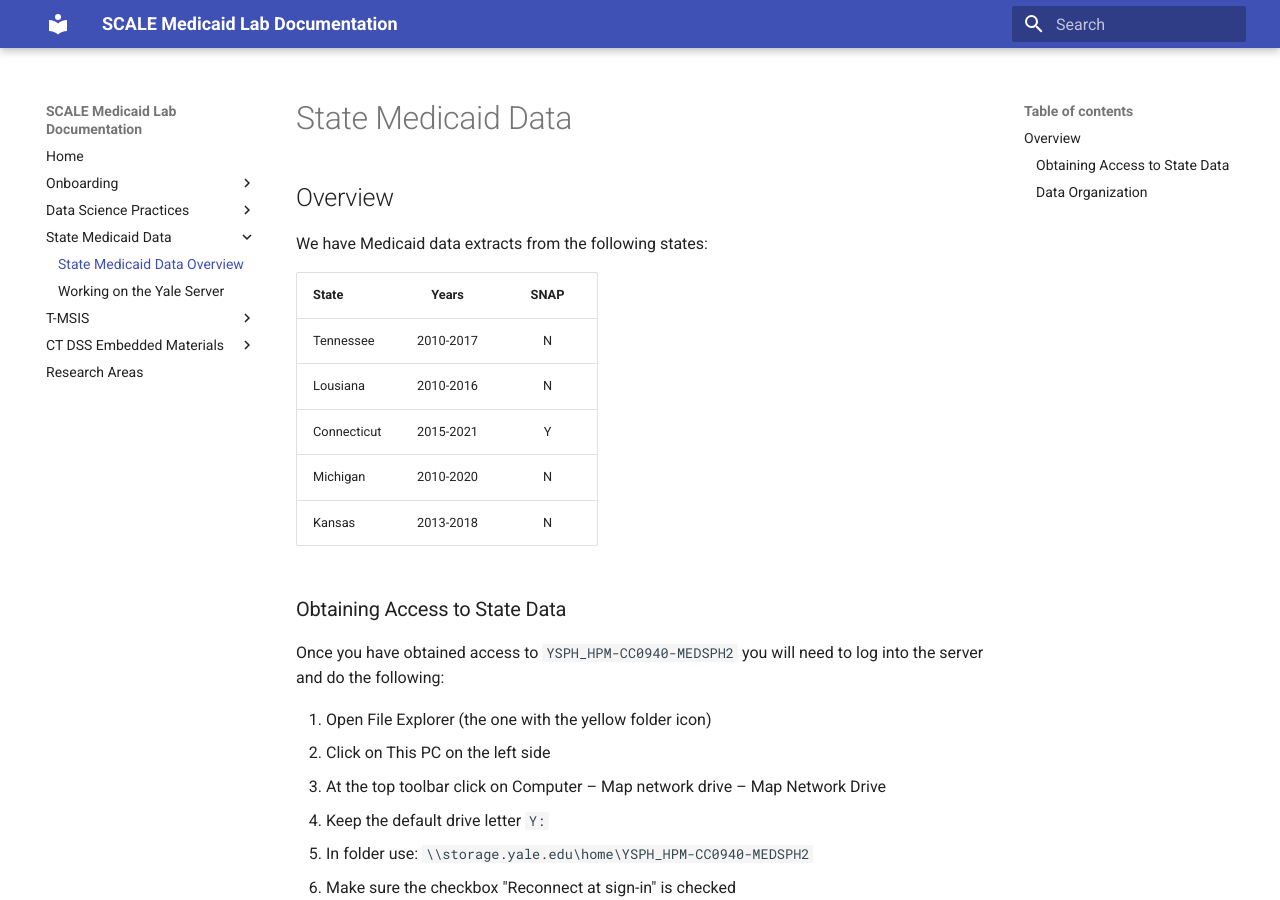
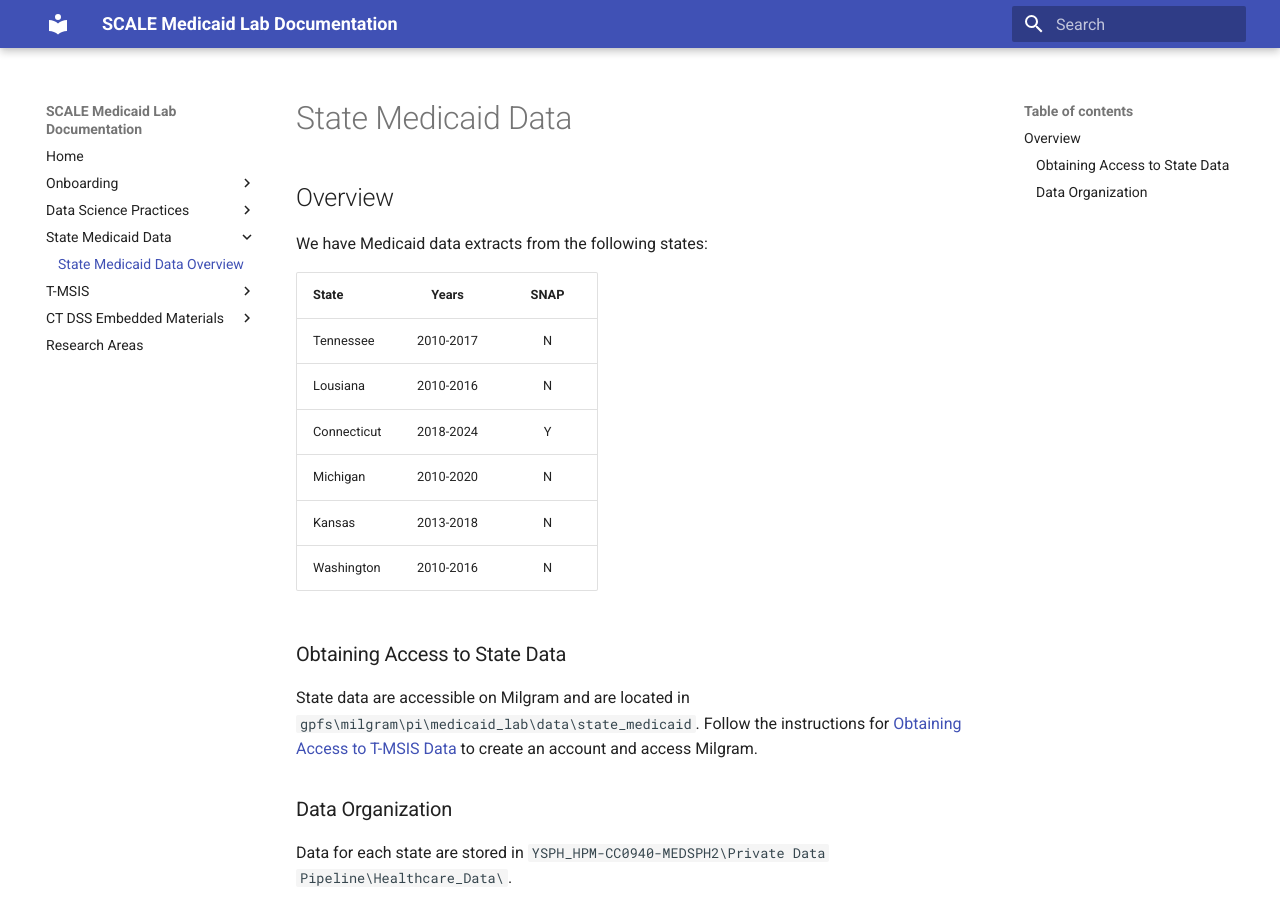
Before and after one commit to Yale-Medicaid/Documentation, an MkDocs documentation site: the page built from docs/state_data/state_medicaid_data.md, in a window 1280 px wide and 900 px high. Built offline with MkDocs 1.6.1 and Material for MkDocs 9.7.7, drawn with Linux system fonts in a browser that asks for light colours.

Commit message:
Data Storage Update
- Remove mention of discontinued YML Server
- Remove references to Dan Holland, in place of general ITS

```diff
--- a/docs/state_data/state_medicaid_data.md
+++ b/docs/state_data/state_medicaid_data.md
@@ -8,20 +8,13 @@ We have Medicaid data extracts from the following states:
 | :------------- | :----------: | :---: |
 | Tennessee      |  2010-2017   | N     |
 | Lousiana       |  2010-2016   | N     |
-| Connecticut    |  2015-2021   | Y     |
+| Connecticut    |  2018-2024   | Y     |
 | Michigan       |  2010-2020   | N     |
 | Kansas         |  2013-2018   | N     |
+| Washington     |  2010-2016   | N     |
 
 ### Obtaining Access to State Data
-Once you have obtained access to `YSPH_HPM-CC0940-MEDSPH2` you will need to log into the server and do the following:
-
-1. Open File Explorer (the one with the yellow folder icon)
-2. Click on This PC on the left side
-3. At the top toolbar click on Computer – Map network drive – Map Network Drive
-4. Keep the default drive letter `Y:`
-5. In folder use: `\\storage.yale.edu\home\YSPH_HPM-CC0940-MEDSPH2`
-6. Make sure the checkbox "Reconnect at sign-in" is checked
-7. Click on finish
+State data are accessible on Milgram and are located in `gpfs\milgram\pi\medicaid_lab\data\state_medicaid`. Follow the instructions for [Obtaining Access to T-MSIS Data](../tmsis/tmsis_getting_started.md) to create an account and access Milgram.
 
 ### Data Organization
 Data for each state are stored in `YSPH_HPM-CC0940-MEDSPH2\Private Data Pipeline\Healthcare_Data\`.
--- a/mkdocs.yml
+++ b/mkdocs.yml
@@ -37,7 +37,6 @@ nav:
       - R Virtual Environments: data_science/venv/r_venv.md
   - State Medicaid Data:
     - State Medicaid Data Overview: state_data/state_medicaid_data.md
-    - Working on the Yale Server: state_data/server_connect.md
   - T-MSIS:
     - T-MSIS Overview: tmsis/tmsis_medicaid_data.md
     - Working on Milgram: tmsis/tmsis_getting_started.md
```
Also changed, not shown: docs/data_science/project_organization.md (+3 -4 lines), docs/onboarding/new_member_onboarding.md (+4 -7 lines), docs/state_data/server_connect.md (deleted, +0 -20 lines).
